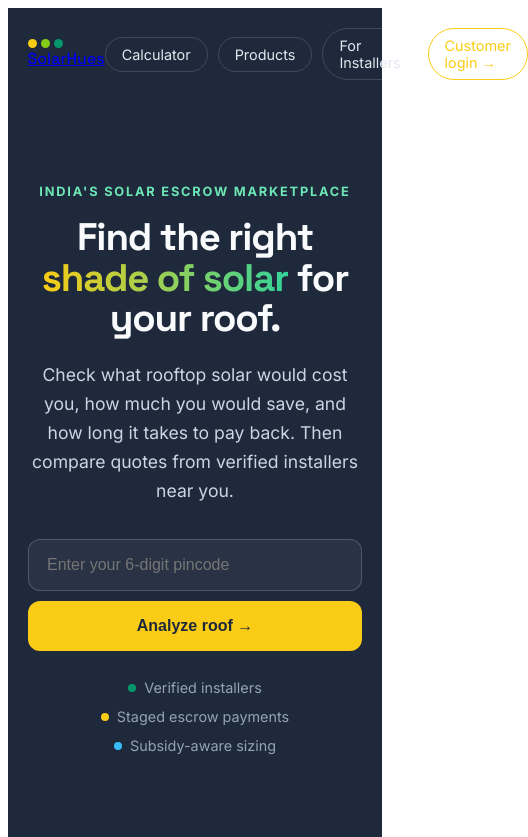
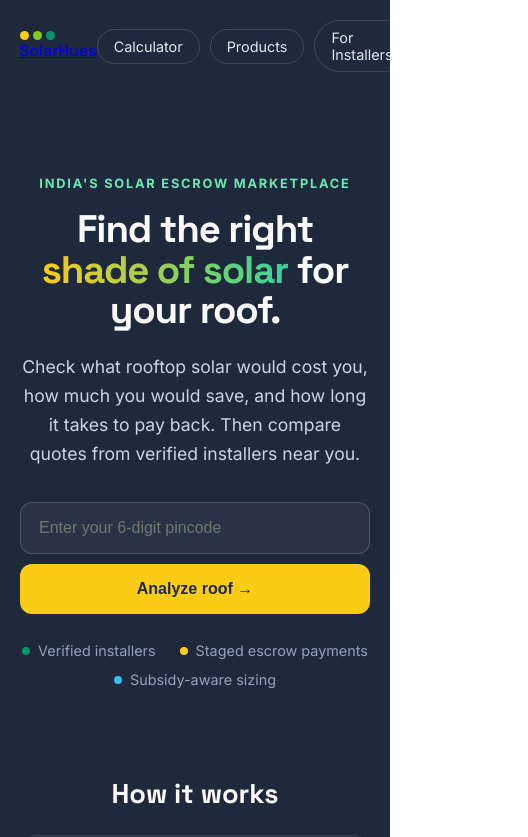
Before and after one commit to Solarhues/Solarhues-site, a Next.js app: page / in a window 390 px wide. Shown: the top 837 px of the page, 528 px wide, since content can reach past the window. Built offline with nearby package versions, Linux system fonts and the light colour scheme.

Commit message:
Enhance mobile layout safety in globals.css
Added mobile layout safety styles to prevent overflow and ensure responsive design.

```diff
--- a/app/globals.css
+++ b/app/globals.css
@@ -257,4 +257,47 @@
   .primary-button {
     width: 100%;
   }
+  /* Mobile layout safety */
+html,
+body {
+  width: 100%;
+  max-width: 100%;
+  margin: 0;
+  padding: 0;
+  overflow-x: hidden;
 }
+
+*,
+*::before,
+*::after {
+  box-sizing: border-box;
+}
+
+img,
+video,
+svg {
+  max-width: 100%;
+  height: auto;
+}
+
+button,
+input,
+select,
+textarea {
+  max-width: 100%;
+}
+
+@media (max-width: 768px) {
+  body {
+    min-width: 0;
+  }
+
+  main,
+  header,
+  footer,
+  section,
+  nav {
+    max-width: 100%;
+  }
+}
+}
```
